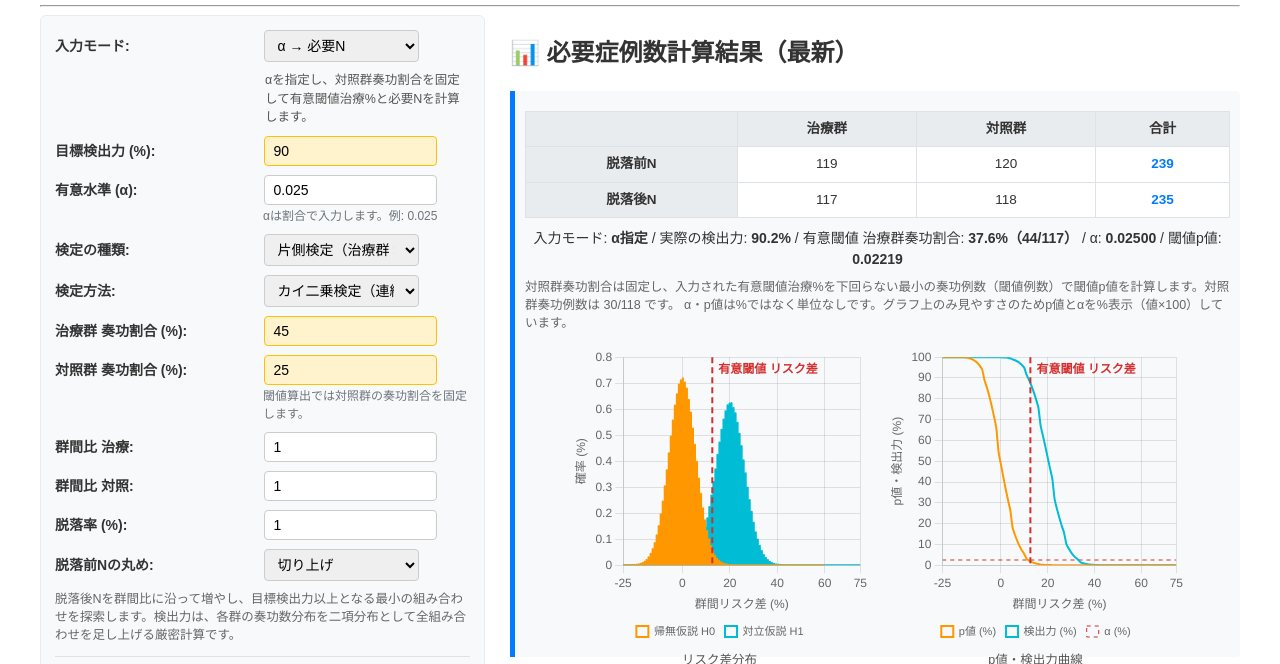
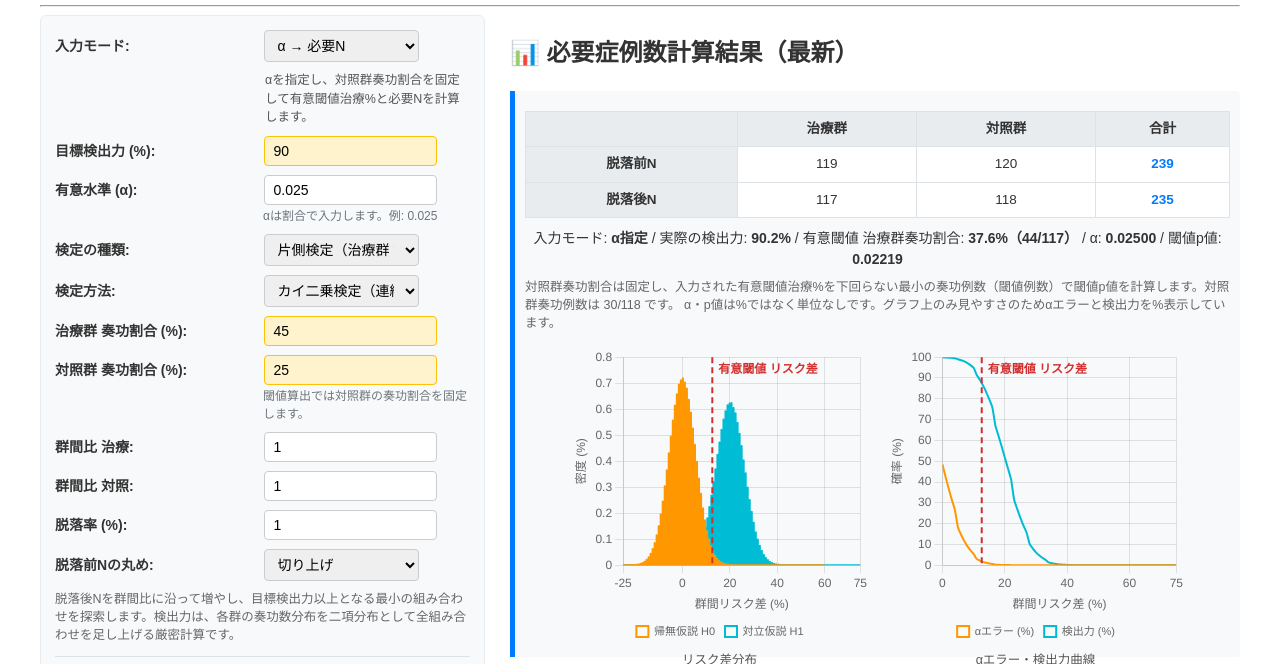
Before and after one commit to junnomatsu/junnomatsu.github.io, a plain HTML site: page binary_samplesize.html in a window 1280 px wide. Shown: the part 136-800 px from the top of the page. Drawn offline with nearby package versions, Linux system fonts and the light colour scheme.

Commit message:
Update HTML files

```diff
--- a/binary_samplesize.html
+++ b/binary_samplesize.html
@@ -144,7 +144,7 @@
                     </label>
                     <label class="checkbox-group">
                         <input type="checkbox" id="showPowerCurveChart" checked>
-                        p値・検出力曲線を表示
+                        αエラー・検出力曲線を表示
                     </label>
                 </div>
             </div>
@@ -163,7 +163,7 @@
                     </div>
                     <div id="powerCurveChartBox" class="chart-box">
                         <canvas id="powerCurveChart"></canvas>
-                        <div class="chart-caption">p値・検出力曲線</div>
+                        <div class="chart-caption">αエラー・検出力曲線</div>
                     </div>
                 </div>
             </div>
@@ -405,7 +405,7 @@ function updateCharts(nT,nC,pC,alpha,method,side,thresholdRate,pT) {
     const orange = '#ff9800';
     const lightBlue = '#00bcd4';
 
-    const common = {
+    const leftCommon = {
         responsive:true,
         maintainAspectRatio:false,
         animation:false,
@@ -424,6 +424,28 @@ function updateCharts(nT,nC,pC,alpha,method,side,thresholdRate,pT) {
         }
     };
 
+    const rightCommon = {
+        responsive:true,
+        maintainAspectRatio:false,
+        animation:false,
+        parsing:false,
+        plugins:{
+            legend:{position:'bottom', labels:{boxWidth:12, font:{size:11}}},
+            filler:{propagate:false},
+            verticalThresholdLine:{value:thresholdDiffPct}
+        },
+        elements:{
+            line:{fill:false},
+            point:{radius:0}
+        },
+        scales:{
+            x:{type:'linear', title:{display:true,text:'群間リスク差 (%)'}, min:0, max:curves.maxDiff}
+        }
+    };
+
+    const rightPvData = curves.pvData.filter(d => d.x >= -1e-9);
+    const rightPowData = curves.powData.filter(d => d.x >= -1e-9);
+
     if (pvalueChart) {
         pvalueChart.destroy();
         pvalueChart = null;
@@ -435,15 +457,15 @@ function updateCharts(nT,nC,pC,alpha,method,side,thresholdRate,pT) {
             lineDataset('対立仮説 H1', h1Data, lightBlue)
         ]},
         options:{
-            ...common,
+            ...leftCommon,
             plugins:{
-                ...common.plugins,
-                tooltip:{callbacks:{label:(c)=>`${c.dataset.label}: リスク差=${c.parsed.x.toFixed(2)}%, 確率=${c.parsed.y.toFixed(3)}%`}},
+                ...leftCommon.plugins,
+                tooltip:{callbacks:{label:(c)=>`${c.dataset.label}: リスク差=${c.parsed.x.toFixed(2)}%, 密度=${c.parsed.y.toFixed(3)}%`}},
                 verticalThresholdLine:{value:thresholdDiffPct}
             },
             scales:{
-                ...common.scales,
-                y:{title:{display:true,text:'確率 (%)'},min:0}
+                ...leftCommon.scales,
+                y:{title:{display:true,text:'密度 (%)'},min:0}
             }
         }
     });
@@ -455,20 +477,19 @@ function updateCharts(nT,nC,pC,alpha,method,side,thresholdRate,pT) {
     powerCurveChart = new Chart(document.getElementById('powerCurveChart'), {
         type:'line',
         data:{datasets:[
-            lineDataset('p値 (%)', curves.pvData, orange),
-            lineDataset('検出力 (%)', curves.powData, lightBlue),
-            lineDataset('α (%)', [{x:curves.minDiff,y:alpha*100},{x:curves.maxDiff,y:alpha*100}], '#d32f2f', {borderWidth:1,borderDash:[4,4]})
+            lineDataset('αエラー (%)', rightPvData, orange),
+            lineDataset('検出力 (%)', rightPowData, lightBlue)
         ]},
         options:{
-            ...common,
+            ...rightCommon,
             plugins:{
-                ...common.plugins,
+                ...rightCommon.plugins,
                 tooltip:{callbacks:{label:(c)=>`${c.dataset.label}: ${c.parsed.y.toFixed(3)}%`}},
                 verticalThresholdLine:{value:thresholdDiffPct}
             },
             scales:{
-                ...common.scales,
-                y:{title:{display:true,text:'p値・検出力 (%)'},min:0,max:100}
+                ...rightCommon.scales,
+                y:{title:{display:true,text:'確率 (%)'},min:0,max:100}
             }
         }
     });
@@ -572,7 +593,7 @@ function calculateSampleSize() {
         </div>
         <div class="small-note">
             対照群奏功割合は固定し、入力された有意閾値治療%を下回らない最小の奏功例数（閾値例数）で閾値p値を計算します。対照群奏功例数は ${th.xC}/${found.nControl} です。
-            α・p値は%ではなく単位なしです。グラフ上のみ見やすさのためp値とαを%表示（値×100）しています。
+            α・p値は%ではなく単位なしです。グラフ上のみ見やすさのためαエラーと検出力を%表示しています。
         </div>
     `;
 
```
Also changed, not shown: binary_power.html (+27 -11 lines).
